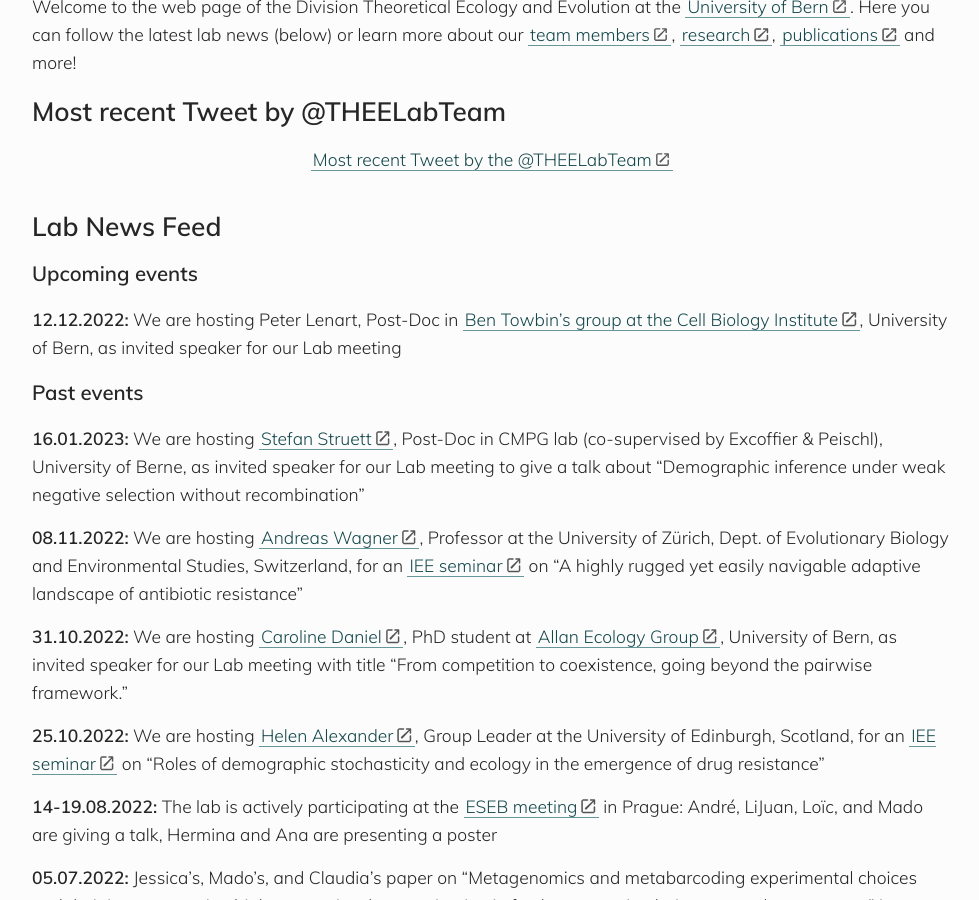
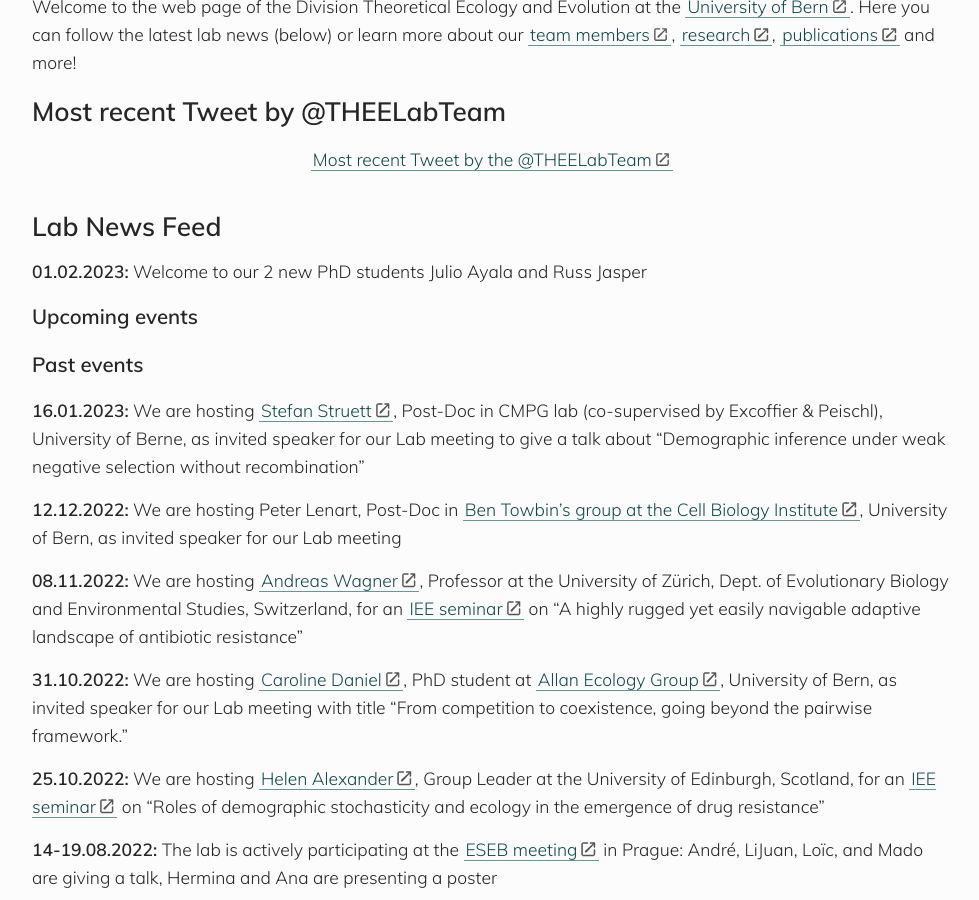
Before and after one commit to banklab/banklab.github.io, a Jekyll site: the page built from index.md, in a window 1280 px wide and 900 px high, scrolled down 429 px. Shown: the whole window, without its empty margins (148-1127 px from the left). Built offline with Jekyll 4.4.1, drawn with Linux system fonts in a browser that asks for light colours; some web fonts are replaced; comment, search, counter and statistics services are not loaded.

Commit message:
Update index.md

```diff
--- a/index.md
+++ b/index.md
@@ -16,13 +16,16 @@ Welcome to the web page of the Division Theoretical Ecology and Evolution at the
 
 ## Lab News Feed
 
+**01.02.2023:** Welcome to our 2 new PhD students Julio Ayala and Russ Jasper
+
 ### Upcoming events
 
-**12.12.2022:** We are hosting Peter Lenart, Post-Doc in [Ben Towbin's group at the Cell Biology Institute](https://www.towbinlab.org/), University of Bern, as invited speaker for our Lab meeting
 
 ### Past events
 
 **16.01.2023:** We are hosting [Stefan Struett](https://www.cmpg.iee.unibe.ch/about_us/team/researchers/dr_struett_stefan/index_eng.html), Post-Doc in CMPG lab (co-supervised by Excoffier & Peischl), University of Berne, as invited speaker for our Lab meeting to give a talk about "Demographic inference under weak negative selection without recombination"
+
+**12.12.2022:** We are hosting Peter Lenart, Post-Doc in [Ben Towbin's group at the Cell Biology Institute](https://www.towbinlab.org/), University of Bern, as invited speaker for our Lab meeting
 
 **08.11.2022:** We are hosting [Andreas Wagner](https://www.ieu.uzh.ch/wagner/), Professor at the University of Zürich, Dept. of Evolutionary Biology
 and Environmental Studies, Switzerland, for an [IEE seminar](https://www.iee.unibe.ch/studies/lecture_series_in_ecology_and_evolution/index_eng.html) on "A highly rugged yet easily navigable adaptive landscape of antibiotic resistance"
```
